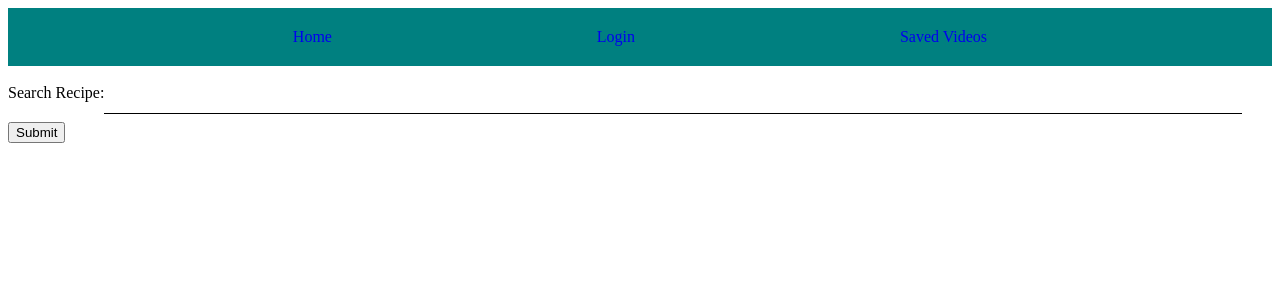
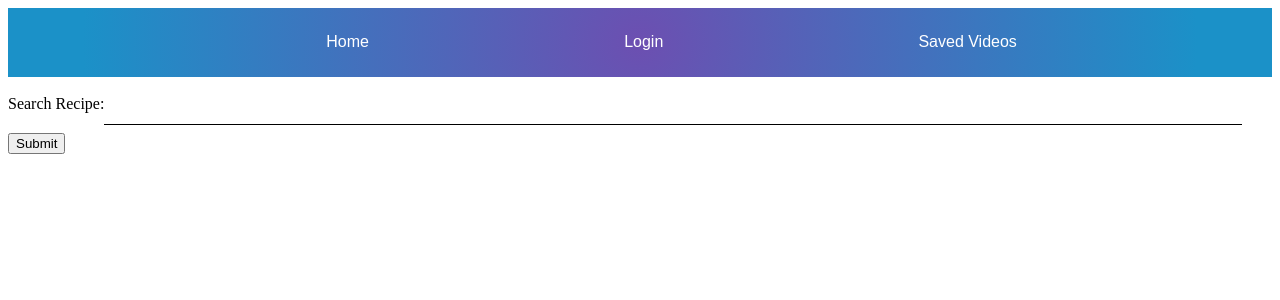
Before and after one commit to samkim777/Youcook, a React (Create React App) app in the folder client/: page / in a window 1280 px wide. Shown: the top 300 px of the page. Built offline with nearby package versions, Linux system fonts and the light colour scheme.

Commit message:
Added navbar css

```diff
--- a/client/src/App.css
+++ b/client/src/App.css
@@ -85,11 +85,17 @@ input:focus {
   display: flex;
   align-items: center;
   justify-content: space-evenly;
-  padding: 20px;
-  background-color: teal;
+  padding-left: 5%;
+  padding-bottom: 2%;
+  padding-top: 2%;
+  background: radial-gradient(circle, rgba(108, 79, 177, 1) 0%, rgba(27, 145, 200, 1) 88%);
+
   color: #ffffff;
 }
 
-Link {
+.link-styles {
+  color: white;
   text-decoration: none;
+  font-family: Sans-serif;
+  list-style-type: none;
 }
--- a/client/src/components/navbar.js
+++ b/client/src/components/navbar.js
@@ -1,5 +1,8 @@
 import React from "react";
 import { Link, useNavigate } from "react-router-dom";
+import { FontAwesomeIcon } from '@fortawesome/react-fontawesome';
+import { faHome, faUser, faEnvelope } from '@fortawesome/free-solid-svg-icons';
+
 
 
 export const Navbar = () => {
@@ -11,9 +14,9 @@ export const Navbar = () => {
     };
     return (
         <div className="navbar">
-            <Link style={{textDecoration: 'none'}} to="/">Home</Link>
-            <Link style={{textDecoration: 'none'}} to="/auth">Login</Link>
-            <Link style={{textDecoration: 'none'}} to="/saved">Saved Videos</Link>
+            <Link className={"link-styles"} to="/">Home</Link>
+            <Link className={"link-styles"} to="/auth">Login</Link>
+            <Link className={"link-styles"} to="/saved">Saved Videos</Link>
         </div>
     );
 };
```
